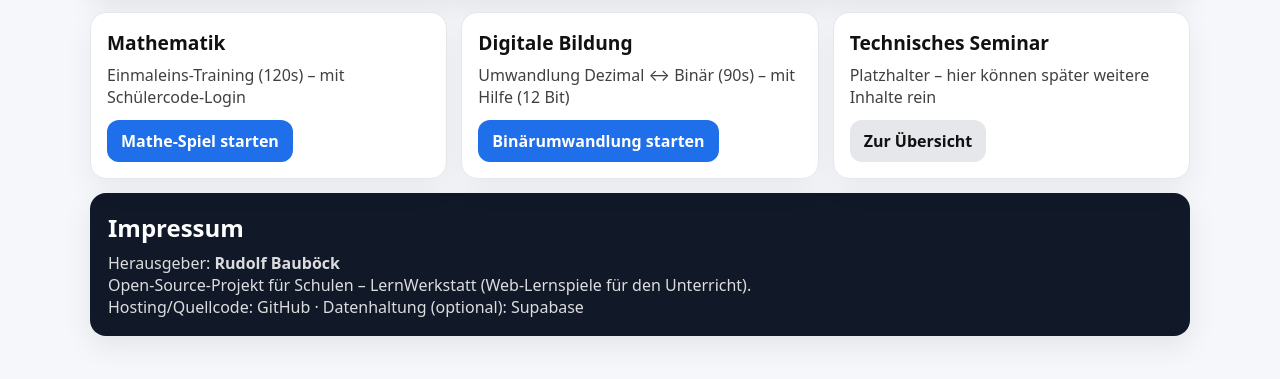
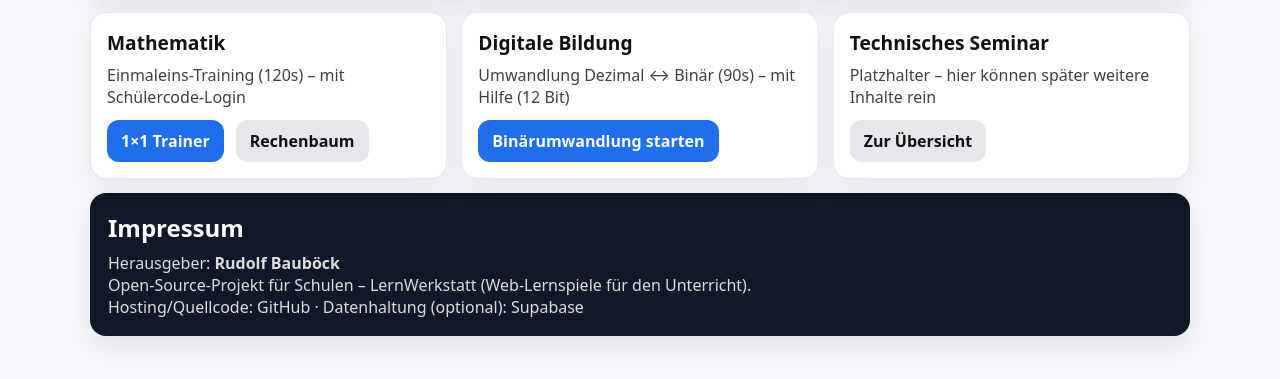
Before and after one commit to cao-pinto/cao-pinto.github.io, a plain HTML site: page index.html in a window 1280 px wide. Shown: the part 137-516 px from the top of the page. Drawn offline with Linux system fonts and the light colour scheme.

Commit message:
Update index.html

```diff
--- a/index.html
+++ b/index.html
@@ -73,8 +73,10 @@
         <h2>Mathematik</h2>
         <p class="muted">Einmaleins-Training (120s) – mit Schülercode-Login</p>
         <div class="row">
-          <a class="btn" href="./mathematik.html">Mathe-Spiel starten</a>
+          <a class="btn" href="./mathematik.html">1×1 Trainer</a>
+          <a class="btn ghost" href="./rechenbaum.html">Rechenbaum</a>
         </div>
+
       </div>
 
       <div class="tile">
```
